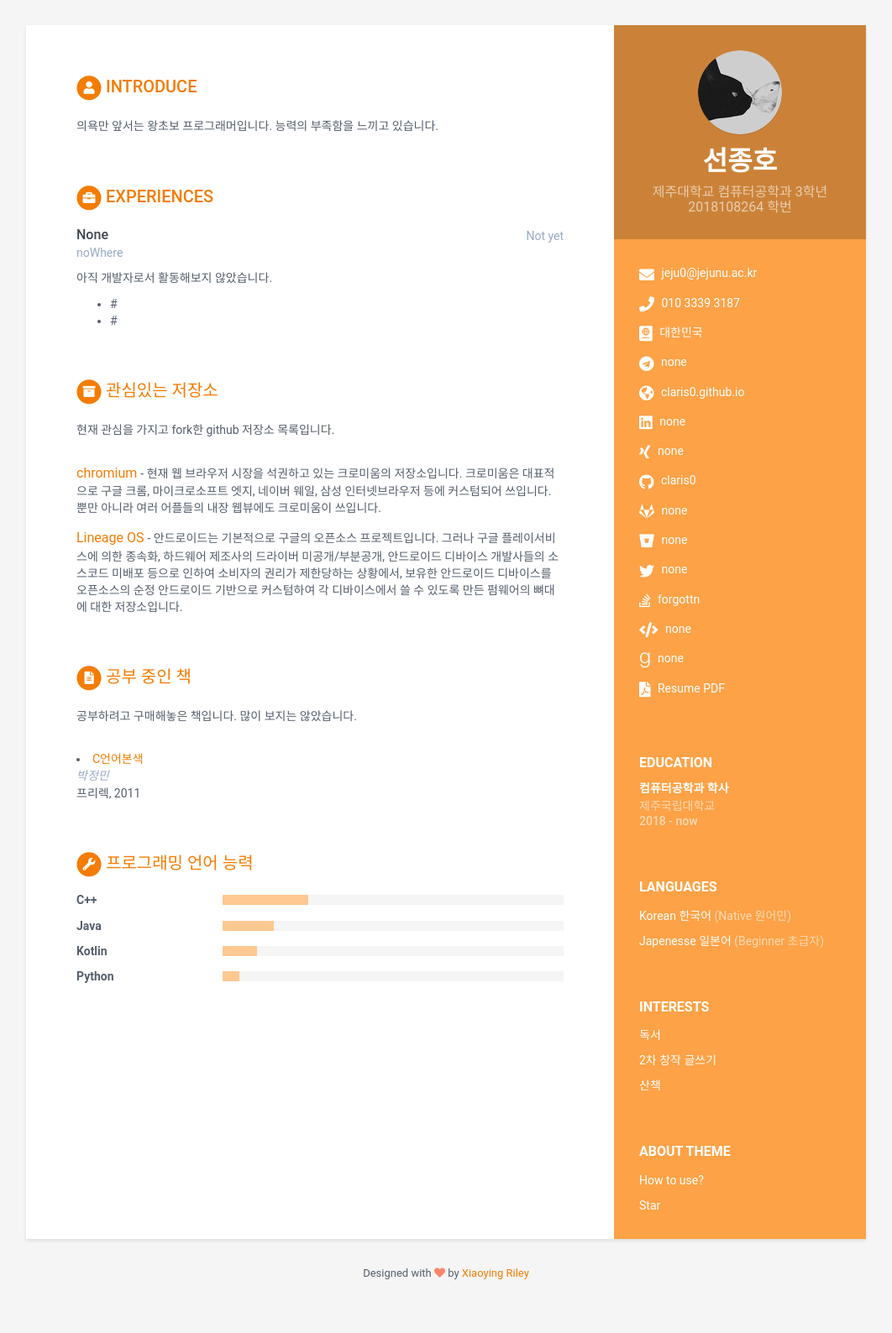
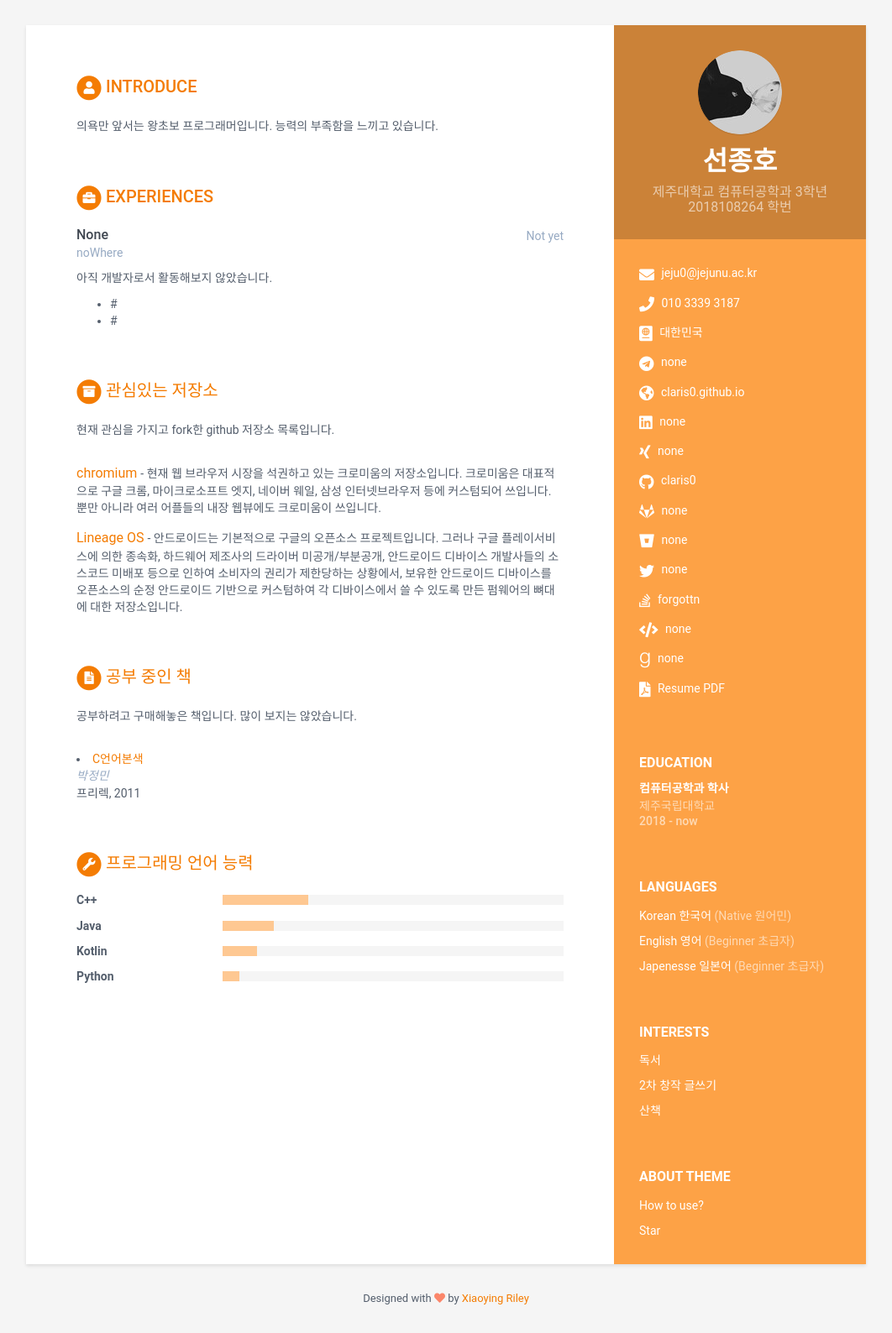
Before and after one commit to bellsky/resume, a Jekyll site: the page built from index.html, in a window 1280 px wide. Shown: the whole page at 84% size, without its empty margins (109-1171 px from the left). Built offline with Jekyll 4.4.1, drawn with Linux system fonts in a browser that asks for light colours; before the commit the page ends 1558 px from its top, so only the background shows below that.

Commit message:
내용 수정

```diff
--- a/_data/data.yml
+++ b/_data/data.yml
@@ -31,6 +31,9 @@ sidebar:
     languages:
       - idiom: Korean 한국어
         level: Native 원어민
+
+      - idiom: English 영어
+        level: Beginner 초급자
 
       - idiom: Japenesse 일본어
         level: Beginner 초급자
```
